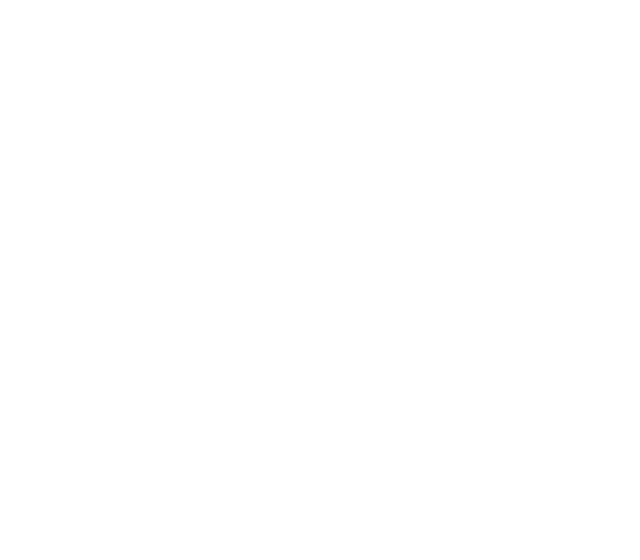
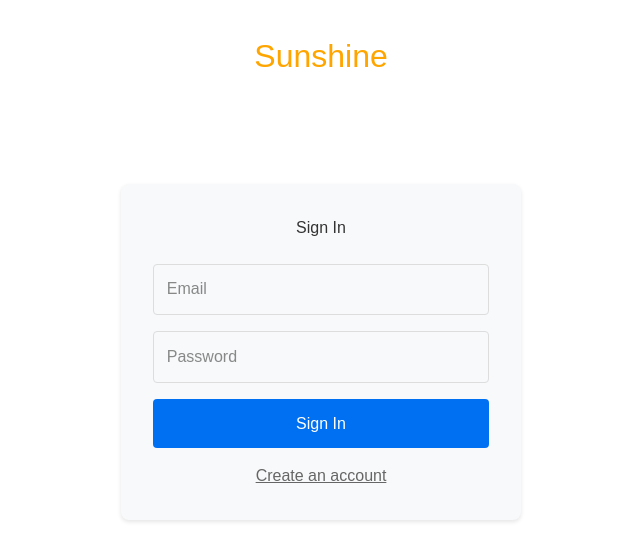
Before and after one commit to bmstoss13/TheDailyStarter, a Next.js app in the folder the-daily-starter/: page / in a window 1280 px wide. Shown: the top 560 px of the page, without its empty margins (319-959 px from the left). Built offline with nearby package versions, Linux system fonts and the light colour scheme; no server answers.

Commit message:
some presentation

```diff
--- /dev/null
+++ b/the-daily-starter/components/AuthForm.module.css
@@ -0,0 +1,51 @@
+.authForm {
+  max-width: 400px;
+  margin: 2rem auto;
+  padding: 2rem;
+  background: #f8f9fa;
+  border-radius: 8px;
+  box-shadow: 0 2px 4px rgba(0, 0, 0, 0.1);
+}
+
+.authForm h2 {
+  margin-bottom: 1.5rem;
+  color: #333;
+  text-align: center;
+}
+
+.authForm input {
+  width: 100%;
+  padding: 0.8rem;
+  margin-bottom: 1rem;
+  border: 1px solid #ddd;
+  border-radius: 4px;
+  font-size: 1rem;
+}
+
+.authForm button {
+  width: 100%;
+  padding: 0.8rem;
+  background-color: #0070f3;
+  color: white;
+  border: none;
+  border-radius: 4px;
+  font-size: 1rem;
+  cursor: pointer;
+  transition: background-color 0.2s;
+}
+
+.authForm button:hover {
+  background-color: #005bb5;
+}
+
+.authForm p {
+  margin-top: 1rem;
+  color: #666;
+  text-align: center;
+  cursor: pointer;
+  text-decoration: underline;
+}
+
+.authForm p:hover {
+  color: #333;
+}
--- a/the-daily-starter/components/AuthForm.tsx
+++ b/the-daily-starter/components/AuthForm.tsx
@@ -3,6 +3,7 @@
 import { useState } from "react";
 import { auth } from "@/lib/firebase";
 import { createUserWithEmailAndPassword, signInWithEmailAndPassword } from "firebase/auth";
+import styles from "./AuthForm.module.css";
 
 //Auth form for when users want to join or sign in.
 export default function AuthForm() {
@@ -24,28 +25,28 @@
         }
     }
   return (
-        <form onSubmit={handleSubmit}>
+    <form onSubmit={handleSubmit} className={styles.authForm}>
       <h2>{isLogin ? "Sign In" : "Create Account"}</h2>
       <input
         type="email"
         placeholder="Email"
         value={email}
         onChange={(e) => setEmail(e.target.value)}
+        required
       />
       <input
         type="password"
         placeholder="Password"
-                value={email}
+        value={password}
         onChange={(e) => setPassword(e.target.value)}
+        required
       />
       <button type="submit">
         {isLogin ? "Sign In" : "Sign Up"}
       </button>
-            <p
-                onClick={() => setIsLogin(!isLogin)}
-            >
+      <p onClick={() => setIsLogin(!isLogin)}>
         {isLogin ? "Create an account" : "Have an account? Sign in!"}
       </p>
     </form>
-    )
+  );
 }
--- a/the-daily-starter/hooks/useAuth.ts
+++ b/the-daily-starter/hooks/useAuth.ts
@@ -1,20 +1,38 @@
-"use client";
+// src/hooks/useAuth.ts
+"use client"; // This remains, indicating client-side execution
 
 import { useEffect, useState } from "react";
 import { User, onAuthStateChanged } from "firebase/auth";
-import { auth } from "@/lib/firebase";
+import { auth } from "@/lib/firebase"; // <-- Correctly import from your client-side Firebase setup
 
-export function useAuth() {
+export function useAuth(): {
+    user: User | null;
+    loading: boolean;
+    error: Error | null;
+} {
     const [user, setUser] = useState<User | null>(null);
     const [loading, setLoading] = useState(true);
+    const [error, setError] = useState<Error | null>(null);
 
     useEffect(() => {
-        const unsubscribe = onAuthStateChanged(auth, (user) => {
-            setUser(user);
-            setLoading(false);
-        });
-        return unsubscribe;
-    }, []);
+        // onAuthStateChanged takes the client-side auth instance as its first argument
+        const unsubscribe = onAuthStateChanged(
+            auth,
+            (currentUser) => { // Renamed 'user' to 'currentUser' to avoid confusion with state variable
+                setUser(currentUser);
+                setLoading(false);
+                setError(null); // Clear any previous errors on successful state change
+            },
+            (authError) => { // Renamed 'error' to 'authError'
+                console.error("Auth state change error:", authError);
+                setError(authError);
+                setLoading(false);
+            }
+        );
 
-    return { user, loading };
+        // Cleanup function to unsubscribe when the component unmounts
+        return () => unsubscribe();
+    }, []); // Empty dependency array means this effect runs once on mount
+
+    return { user, loading, error };
 }
--- a/the-daily-starter/lib/firebase.ts
+++ b/the-daily-starter/lib/firebase.ts
@@ -1,6 +1,6 @@
 // Import the functions you need from the SDKs you need
 import { initializeApp } from "firebase/app";
-import { getAuth } from "firebase/auth";
+import { getAuth, initializeAuth } from "firebase/auth";
 import { getFirestore } from "firebase/firestore"
 // TODO: Add SDKs for Firebase products that you want to use
 // https://firebase.google.com/docs/web/setup#available-libraries
@@ -8,17 +8,18 @@
 // Your web app's Firebase configuration
 // For Firebase JS SDK v7.20.0 and later, measurementId is optional
 const firebaseConfig = {
-  apiKey: process.env.FIREBASE_API_KEY,
-  authDomain: process.env.FIREBASE_AUTH_DOMAIN,
-  projectId: process.env.FIREBASE_PROJECT_ID,
-  storageBucket: process.env.FIREBASE_STORAGE_BUCKET,
-  messagingSenderId: process.env.FIREBASE_MESSAGING_STORAGE_ID,
-  appId: process.env.FIREBASE_APP_ID,
-  measurementId: process.env.FIREBASE_MEASUREMENT_ID
+  apiKey: process.env.NEXT_PUBLIC_FIREBASE_API_KEY,
+  authDomain: process.env.NEXT_PUBLIC_FIREBASE_AUTH_DOMAIN,
+  projectId: process.env.NEXT_PUBLIC_FIREBASE_PROJECT_ID,
+  storageBucket: process.env.NEXT_PUBLIC_FIREBASE_STORAGE_BUCKET,
+  messagingSenderId: process.env.NEXT_PUBLIC_FIREBASE_MESSAGING_STORAGE_ID,
+  appId: process.env.NEXT_PUBLIC_FIREBASE_APP_ID,
+  measurementId: process.env.NEXT_PUBLIC_FIREBASE_MEASUREMENT_ID
 };
 
 // Initialize Firebase
 const app = initializeApp(firebaseConfig);
 
 export const auth = getAuth(app);
+
 export const db = getFirestore(app);
--- /dev/null
+++ b/the-daily-starter/lib/firebaseAdmin.ts
@@ -0,0 +1,63 @@
+// lib/firebaseAdmin.ts
+import * as admin from 'firebase-admin';
+
+// Use a flag to track if initialization was successful
+let isFirebaseAdminInitialized = false;
+
+if (!admin.apps.length) {
+  try {
+    const projectId = process.env.FIREBASE_ADMIN_PROJECT_ID;
+    const clientEmail = process.env.FIREBASE_ADMIN_CLIENT_EMAIL;
+    const rawPrivateKey = process.env.FIREBASE_ADMIN_PRIVATE_KEY; // The string from .env
+
+    // Process the private key: replace escaped newlines with actual newlines
+    const privateKey = rawPrivateKey?.replace(/\\n/g, '\n');
+
+    // Crucial check: make sure all parts of the credential are present
+    if (!projectId || !clientEmail || !privateKey) {
+        const missing = [];
+        if (!projectId) missing.push('FIREBASE_ADMIN_PROJECT_ID');
+        if (!clientEmail) missing.push('FIREBASE_ADMIN_CLIENT_EMAIL');
+        if (!privateKey) missing.push('FIREBASE_ADMIN_PRIVATE_KEY');
+        throw new Error(`Firebase Admin: Missing required environment variables for credentials: ${missing.join(', ')}`);
+    }
+
+    admin.initializeApp({
+      credential: admin.credential.cert({
+        projectId: projectId,
+        clientEmail: clientEmail,
+        privateKey: privateKey,
+      }),
+    });
+    isFirebaseAdminInitialized = true; // Set to true ONLY if initializeApp succeeds
+
+
+  } catch (error: any) {
+    console.error("Firebase Admin: SDK initialization FAILED! Error:", error.message);
+
+  }
+} else {
+  isFirebaseAdminInitialized = true; // Assume it was successfully initialized before
+}
+
+let db: admin.firestore.Firestore;
+let auth: admin.auth.Auth;
+
+if (isFirebaseAdminInitialized) {
+  try {
+
+    db = admin.firestore();
+    auth = admin.auth();
+
+  } catch (error: any) {
+    console.error("Firebase Admin: Error retrieving services after initialization attempt:", error.message);
+
+    throw error;
+  }
+} else {
+  throw new Error("Firebase Admin: SDK is not initialized. Please check previous logs for initialization failures (e.g., missing private key).");
+}
+
+
+
+export { db, auth };
--- a/the-daily-starter/package.json
+++ b/the-daily-starter/package.json
@@ -10,6 +10,7 @@
   },
   "dependencies": {
     "firebase": "^12.1.0",
+    "firebase-admin": "^13.4.0",
     "next": "15.4.6",
     "react": "19.1.0",
     "react-dom": "19.1.0"
--- a/the-daily-starter/pages/api/daily-quote/quote.ts
+++ b/the-daily-starter/pages/api/daily-quote/quote.ts
@@ -1,8 +1,6 @@
-
 import { NextApiRequest, NextApiResponse } from "next";
-import { db } from "@/lib/firebase";
+import { db } from "@/lib/firebaseAdmin";
 import { fetchDailyQuote } from "@/lib/zenquotes";
-import { collection, doc, getDoc, setDoc } from "firebase/firestore";
 
 export default async function handler(req: NextApiRequest, res: NextApiResponse) {
     // Check that the request method is GET
@@ -13,25 +11,25 @@
     const today = new Date().toISOString().split("T")[0]; // get today's date
 
     try {
-        const ref = doc(collection(db, "dailyQuotes"), today);
-        const snapshot = await getDoc(ref);
+
+        const ref = db.collection("dailyQuotes").doc(today);
+
+        const snapshot = await ref.get();
+
 
         // Check if the daily quote already exists for today in the db.
-        if (snapshot.exists()) {
+        if (snapshot.exists) {
             return res.status(200).json(snapshot.data());
         }
 
         // Call the ZenQuotes API to fetch a new quote.
         const quote = await fetchDailyQuote();
 
-        // Save the new quote to the database.
-        await setDoc(ref, { ...quote, date: today });
+        await ref.set({ ...quote, date: today });
 
-        // Return the new quote as a JSON response.
         return res.status(200).json(quote);
     } catch (err) {
         console.error("Error getting daily quote at api endpoint, " + err);
-        // Return an error response.
         return res.status(500).json({ error: "Failed to fetch daily quote" });
     }
 }
--- /dev/null
+++ b/the-daily-starter/pages/index.module.css
@@ -0,0 +1,102 @@
+/* Loading styles */
+.loadingContainer {
+  display: flex;
+  justify-content: center;
+  align-items: center;
+  height: 100vh;
+}
+
+.loadingSpinner {
+  width: 50px;
+  height: 50px;
+  border: 5px solid #f3f3f3;
+  border-top: 5px solid #3498db;
+  border-radius: 50%;
+  animation: spin 1s linear infinite;
+}
+
+@keyframes spin {
+  0% { transform: rotate(0deg); }
+  100% { transform: rotate(360deg); }
+}
+
+/* Error styles */
+.errorContainer {
+  max-width: 600px;
+  margin: 2rem auto;
+  padding: 2rem;
+  background: #ffebee;
+  border: 1px solid #ffcdd2;
+  border-radius: 8px;
+  color: #c62828;
+}
+
+.errorContainer h2 {
+  margin-top: 0;
+}
+
+/* Main container styles */
+.mainContainer {
+  max-width: 1200px;
+  margin: 0 auto;
+  padding: 2rem;
+  min-height: 100vh;
+}
+
+.appHeader {
+    text-align: center;
+    margin-bottom: 2rem;
+    font-size: 2rem;
+    color: orange;
+}
+
+.authContainer {
+  display: flex;
+  justify-content: center;
+  align-items: center;
+  min-height: 60vh;
+}
+
+.contentContainer {
+  max-width: 800px;
+  margin: 0 auto;
+  padding: 2rem;
+}
+
+.quoteContainer {
+  background: #f8f9fa;
+  padding: 2rem;
+  border-radius: 8px;
+  margin-bottom: 2rem;
+  box-shadow: 0 2px 4px rgba(0, 0, 0, 0.1);
+}
+
+.quoteText {
+  font-size: 1.2rem;
+  line-height: 1.6;
+  color: #333;
+  margin-bottom: 1rem;
+}
+
+.quoteAuthor {
+  font-style: italic;
+  color: #666;
+  text-align: right;
+}
+
+.logoutButton {
+  display: block;
+  margin: 2rem auto 0;
+  padding: 0.8rem 1.5rem;
+  background-color: #dc3545;
+  color: white;
+  border: none;
+  border-radius: 4px;
+  font-size: 1rem;
+  cursor: pointer;
+  transition: background-color 0.2s;
+}
+
+.logoutButton:hover {
+  background-color: #c82333;
+}
--- a/the-daily-starter/pages/index.tsx
+++ b/the-daily-starter/pages/index.tsx
@@ -1,16 +1,69 @@
-import Image from "next/image";
-import { Geist, Geist_Mono } from "next/font/google";
+"use client";
 
-const geistSans = Geist({
-  variable: "--font-geist-sans",
-  subsets: ["latin"],
-});
-
-const geistMono = Geist_Mono({
-  variable: "--font-geist-mono",
-  subsets: ["latin"],
-});
+import { useState, useEffect } from "react";
+import { auth } from '@/lib/firebase';
+import { onAuthStateChanged } from "firebase/auth";
+import AuthForm from "@/components/AuthForm";
+import { useAuth } from "@/hooks/useAuth";
+import styles from "./index.module.css";
 
 export default function Home() {
-  return (<div></div>);
+  const [quote, setQuote] = useState<{ q: string; a: string } | null>(null);
+  const { user, loading, error } = useAuth();
+
+  useEffect(() => {
+    if (user) {
+      fetch("/api/daily-quote/quote")
+        .then((res) => {
+          if (!res.ok) throw new Error("Failed to fetch quote");
+          return res.json();
+        })
+        .then(setQuote)
+        .catch((err) => console.error("Quote fetch error:", err));
+    }
+  }, [user]);
+
+  if (loading) {
+    return (
+      <div className={styles.loadingContainer}>
+        <div className={styles.loadingSpinner} />
+      </div>
+    );
+  }
+
+  if (error) {
+    return (
+      <div className={styles.errorContainer}>
+        <h2>Authentication Error</h2>
+        <p>{error.message}</p>
+      </div>
+    );
+  }
+
+  return (
+    <main className={styles.mainContainer}>
+      <h1 className={styles.appHeader}>Sunshine</h1>
+
+      {!user ? (
+        <div className={styles.authContainer}>
+          <AuthForm />
+        </div>
+      ) : (
+        <div className={styles.contentContainer}>
+          {quote && (
+            <div className={styles.quoteContainer}>
+              <p className={styles.quoteText}>{quote.q}</p>
+              <p className={styles.quoteAuthor}>— {quote.a}</p>
+            </div>
+          )}
+          <button
+            className={styles.logoutButton}
+            onClick={() => auth.signOut()}
+          >
+            Logout
+          </button>
+        </div>
+      )}
+    </main>
+  );
 }
```
Also changed, not shown: the-daily-starter/types/affirmation.ts (+18 -0 lines), the-daily-starter/types/win.ts (+19 -0 lines), 2 other files (tests, documents, lock files or other folders). Lines whose indentation alone changed are shown as unchanged.
